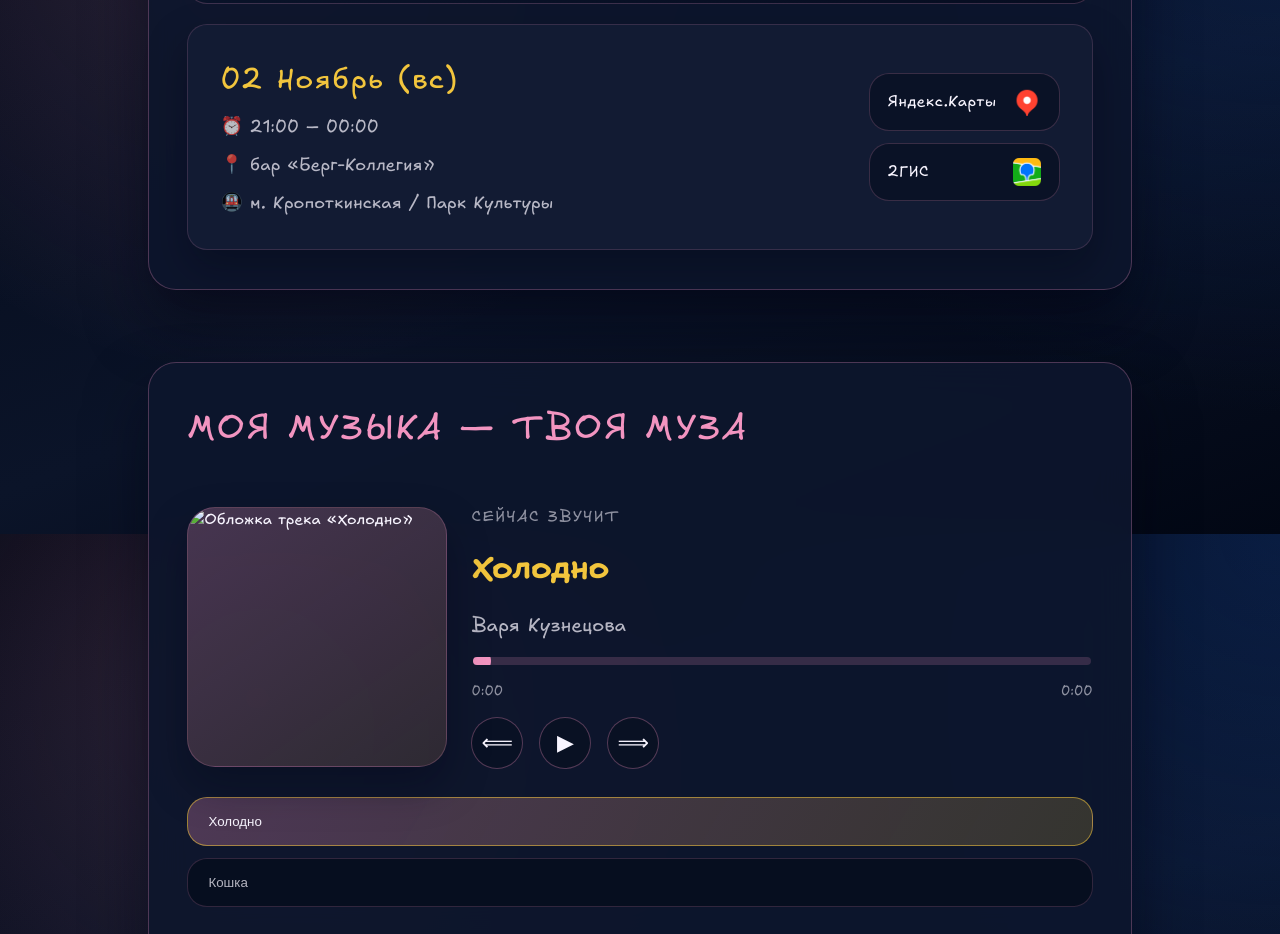
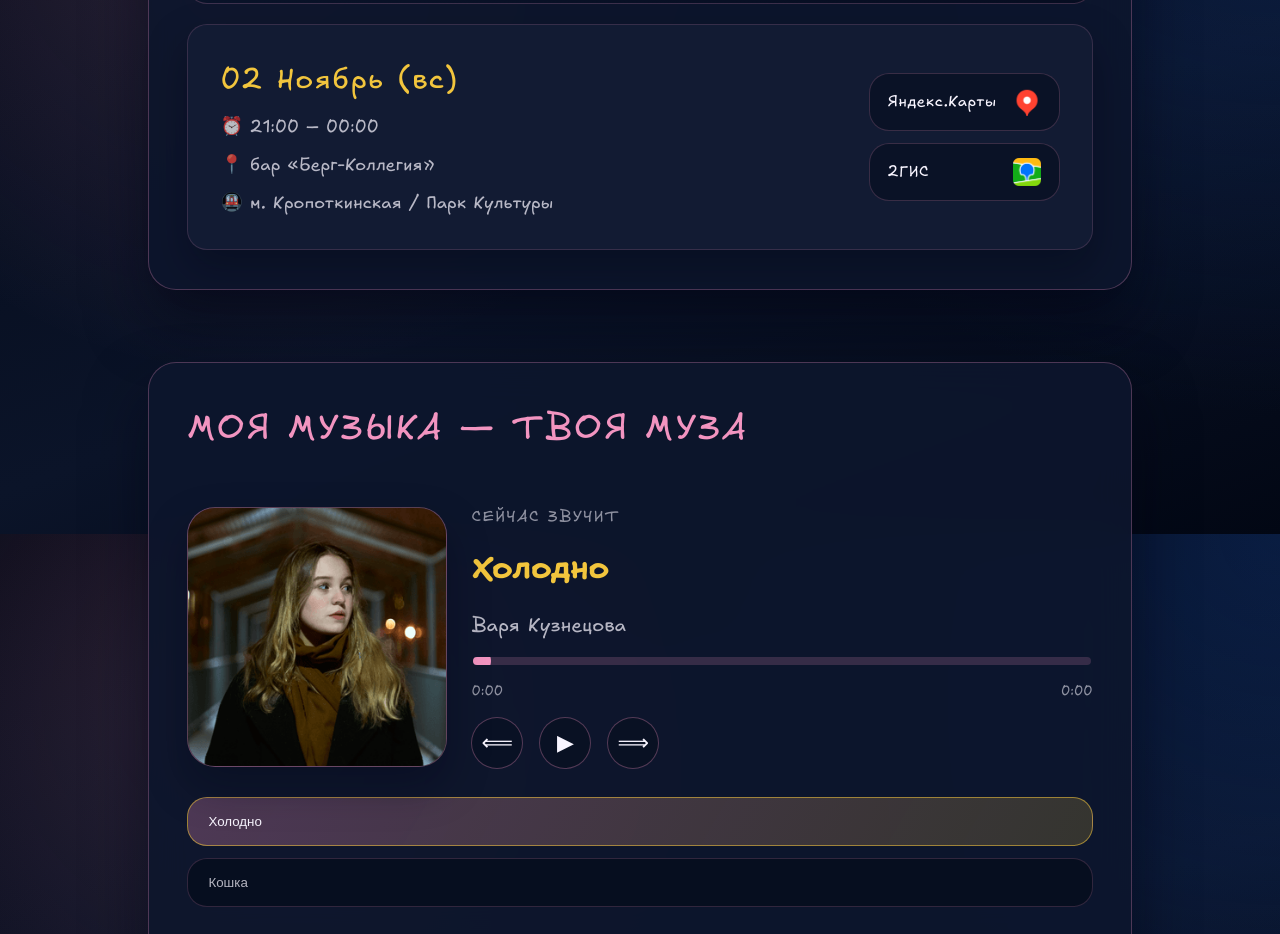
Before and after one commit to Mirthfulnik/vkuz, a plain HTML site: page index.html in a window 1280 px wide. Shown: the part 1866-2800 px from the top of the page. Drawn offline with Linux system fonts and the light colour scheme.

Commit message:
Update index.html

```diff
--- a/index.html
+++ b/index.html
@@ -812,7 +812,7 @@
             <div class="hero-inner">
                 <div class="artist-avatar" aria-hidden="true">
                     <div class="artist-avatar-frame">
-                        <img src="imeges/artist.svg" alt="Фото Вари Кузнецовой" />
+                        <img src="images/artist.jpg" alt="Фото Вари Кузнецовой" />
                     </div>
                 </div>
                 <div class="hero-copy">
@@ -857,7 +857,7 @@
             <div class="player-shell">
                 <div class="now-playing">
                     <div class="cover-frame">
-                        <img id="trackCover" src="imeges/holodno.svg" alt="Обложка выбранного трека" />
+                        <img id="trackCover" src="images/holodno.png" alt="Обложка выбранного трека" />
                     </div>
                     <div class="now-playing-info">
                         <span class="now-playing-label">Сейчас звучит</span>
@@ -1248,7 +1248,7 @@
                 title: 'Холодно',
                 artist: 'Варя Кузнецова',
                 src: 'https://fine.sunproxy.net/file/VGIvMTVqcTdmQVdTQXI1cnNHVFI1anh4a2c1YVZRem5LVFhxOXUreE03QytVOWMvWWhyWGJIQ3pKcDdZaDFNZFpYVHJtUlkyNlRIUHVQT2xyc3YwTDRHV25FR2g1dE1FT2h5U2RBNERWbEE9/Varya_Kuznecova_-_Holodno_(TheMP3.Info).mp3',
-                cover: 'imeges/holodno.svg',
+                cover: 'images/holodno.png',
                 links: {
                     yandex: 'https://music.yandex.ru/album/35070253?utm_source=bandlink&utm_medium=%D0%92%D0%B0%D1%80%D1%8F%20%D0%9A%D1%83%D0%B7%D0%BD%D0%B5%D1%86%D0%BE%D0%B2%D0%B0&utm_campaign=%D0%A5%D0%BE%D0%BB%D0%BE%D0%B4%D0%BD%D0%BE&utm_term=P5gdA',
                     vk: 'https://music.vk.com/link/JzjyT',
@@ -1261,7 +1261,7 @@
                 title: 'Кошка',
                 artist: 'Варя Кузнецова',
                 src: 'https://fine.sunproxy.net/file/VGIvMTVqcTdmQVdTQXI1cnNHVFI1anh4a2c1YVZRem5LVFhxOXUreE03QytVOWMvWWhyWGJIQ3pKcDdZaDFNZDNnTnVkYzBROFJYYis4Y2VaZ2pYTVdpb2ZCcEFMSFliY1RoUmtGbWV2V3c9/Varya_Kuznecova_-_Koshka_(TheMP3.Info).mp3',
-                cover: 'imeges/koshka.svg',
+                cover: 'images/koshka.jpeg',
                 links: {
                     yandex: 'https://music.yandex.ru/album/35905040?utm_source=bandlink&utm_medium=%D0%92%D0%B0%D1%80%D1%8F%20%D0%9A%D1%83%D0%B7%D0%BD%D0%B5%D1%86%D0%BE%D0%B2%D0%B0&utm_campaign=%D0%9A%D0%BE%D1%88%D0%BA%D0%B0&utm_term=uuhVz',
                     vk: 'https://music.vk.com/link/nqmOx',
@@ -1326,7 +1326,7 @@
             const track = tracks[index];
             currentTrackIndex = index;
             audio.src = track.src;
-            trackCover.src = track.cover || 'imeges/holodno.svg';
+            trackCover.src = track.cover ||'images/holodno.png';
             trackCover.alt = `Обложка трека «${track.title}»`;
             trackTitle.textContent = track.title;
             trackArtist.textContent = track.artist || '';
```
